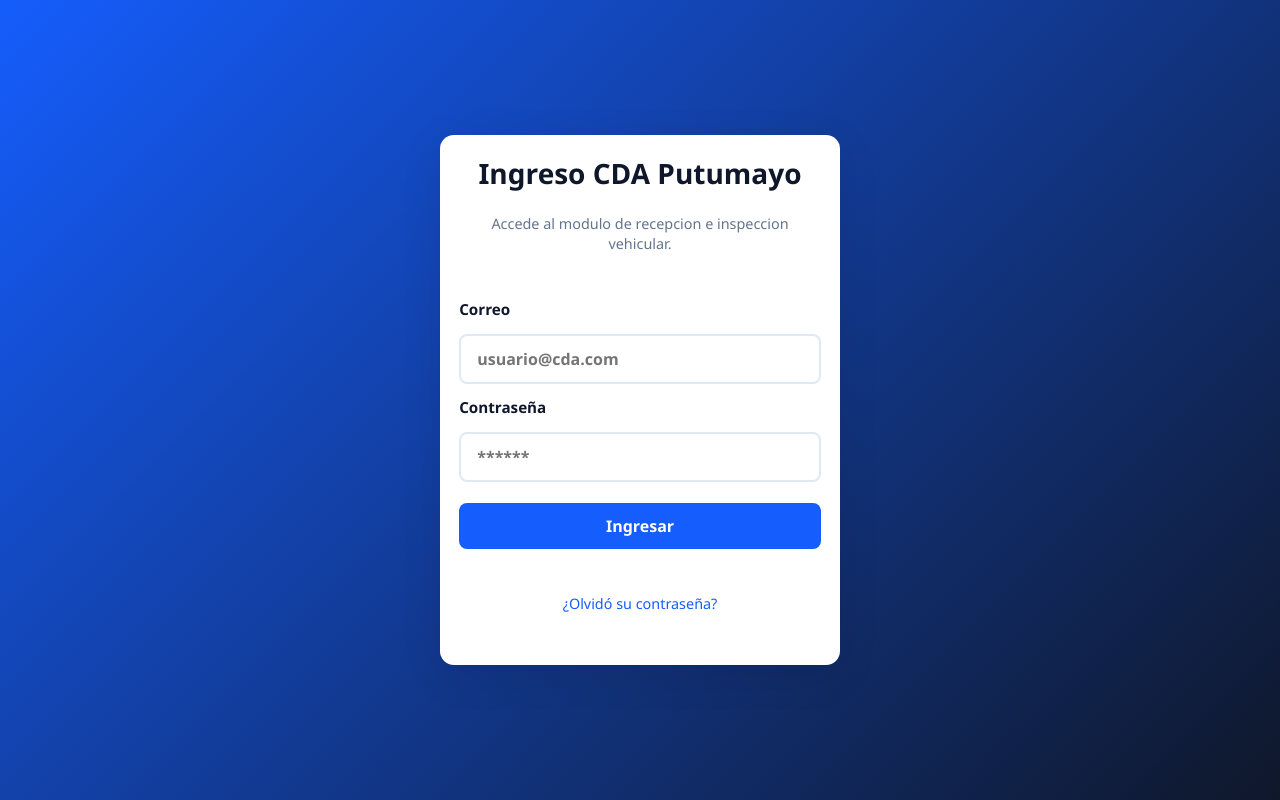
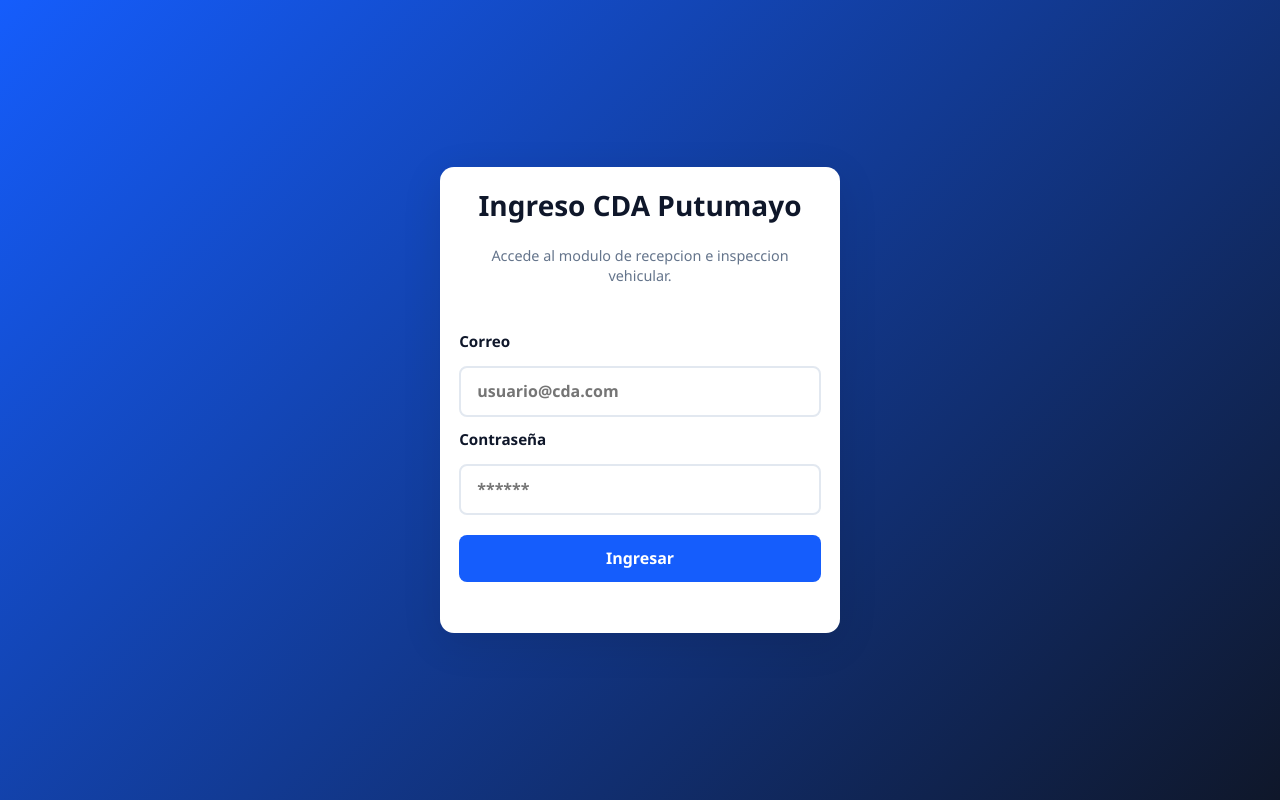
Before and after one commit to CDA-SYSTEM/FRONTEND_CDA, a React (Vite) app: page /login in a window 1280 px wide. Built offline with nearby package versions, Linux system fonts and the light colour scheme; no server answers.

Commit message:
se borro el recuperar contraseñadel login

```diff
--- a/src/modules/auth/pages/LoginPage.tsx
+++ b/src/modules/auth/pages/LoginPage.tsx
@@ -105,10 +105,7 @@ export function LoginPage() {
           </button>
         </form>
 
-        {/* Link a recuperación de contraseña (futuro) */}
-        <p className="forgot-password">
-          <a href="#forgot-password">¿Olvidó su contraseña?</a>
-        </p>
+
       </section>
     </main>
   )
```
